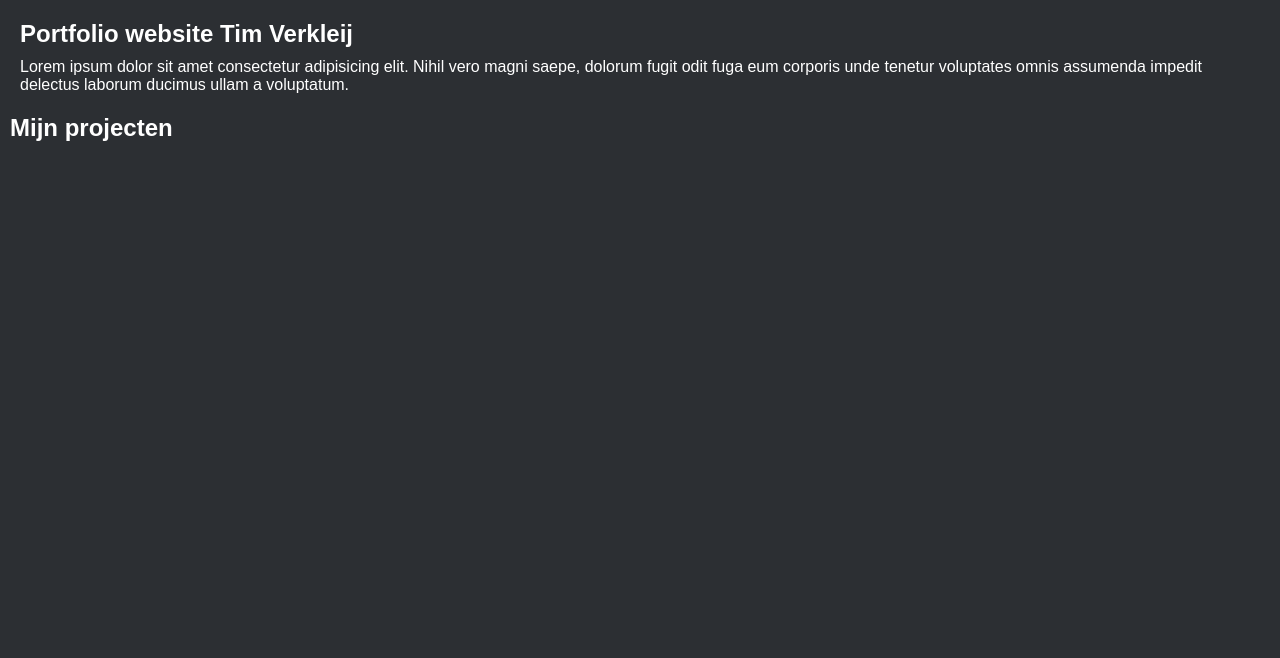
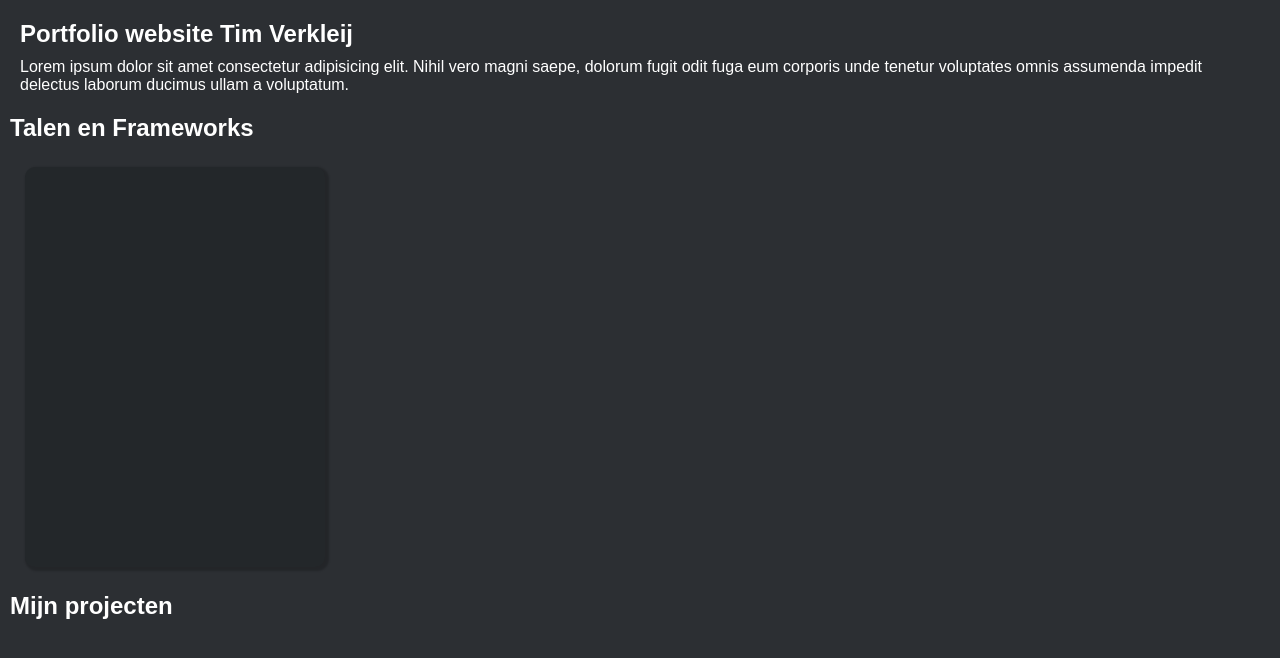
Before and after one commit to TimVerkleij/portfolio, a website: page public/index.html in a window 1280 px wide. Shown: the top 658 px of the page. Drawn offline with Linux system fonts and the light colour scheme; no server answers.

Commit message:
Add frameworks and language header

```diff
--- a/public/index.html
+++ b/public/index.html
@@ -6,6 +6,7 @@
     <meta name="viewport" content="width=device-width, initial-scale=1.0">
     <link rel="stylesheet" href="styles/index.css">
     <link rel="stylesheet" href="styles/projects.css">
+    <link rel="stylesheet" href="styles/languages and frameworks.css">
     <title>Portfolio</title>
 </head>
 
@@ -15,6 +16,12 @@
         <p>Lorem ipsum dolor sit amet consectetur adipisicing elit. Nihil vero magni saepe, dolorum fugit odit fuga eum corporis unde tenetur voluptates omnis assumenda impedit delectus laborum ducimus ullam a voluptatum.</p>
     </div>
 
+    <div class="languageAndFrameworkDiv">
+        <h2 class="title">Talen en Frameworks</h2>
+        <div class="frameworkBox"></div>
+    </div>
+
+
     <div class="projects" id="projectDiv">
         <h2 class="title">Mijn projecten</h2>
     </div>
--- /dev/null
+++ b/public/styles/languages and frameworks.css
@@ -0,0 +1,15 @@
+.languageAndFrameworkDiv {
+    flex-wrap: wrap;
+    display: flex;
+    margin: 10px;
+}
+
+.frameworkBox {
+    position: relative;
+    width: 300px;
+    height: 400px;
+    margin: 15px;
+    background-color: #23272a;
+    border-radius: 10px;
+    box-shadow: 2px 2px 2px 2px rgba(0, 0, 0, 0.2);
+}
```
Also changed, not shown: 1 other file.
